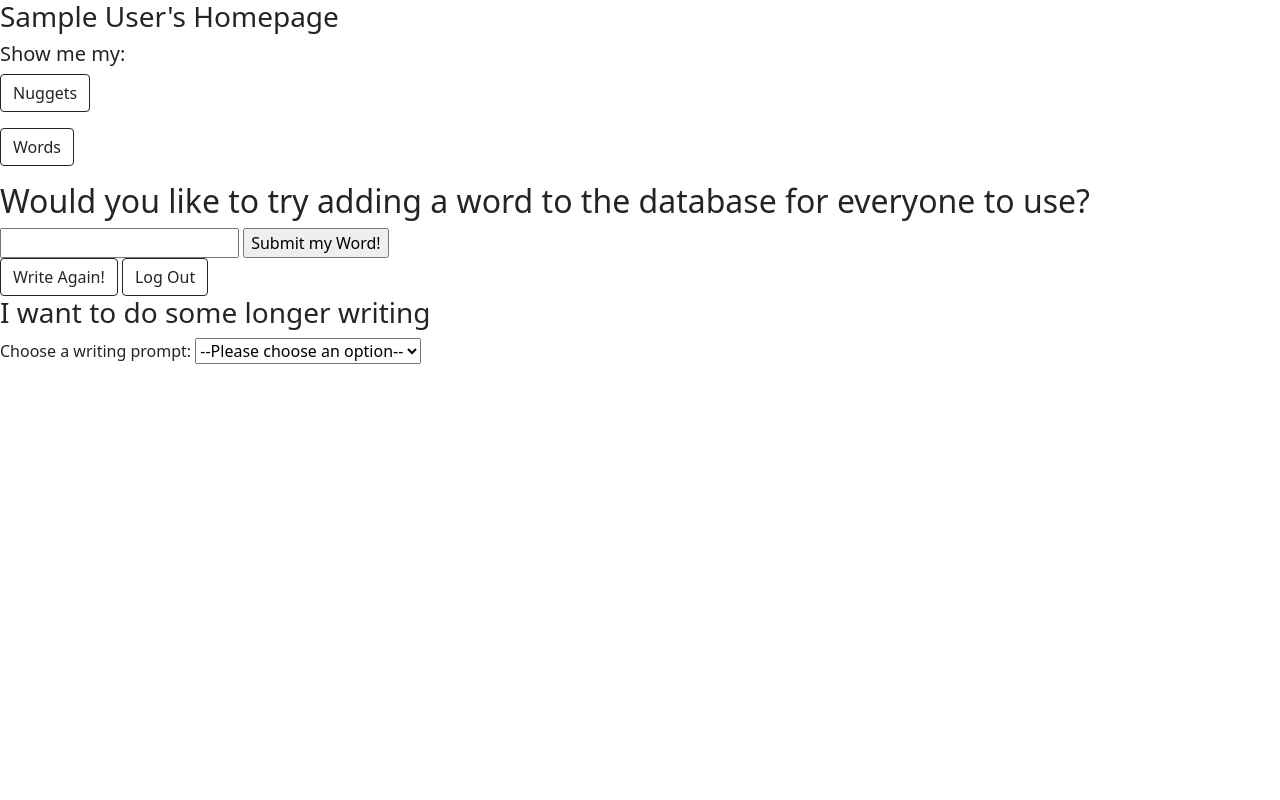
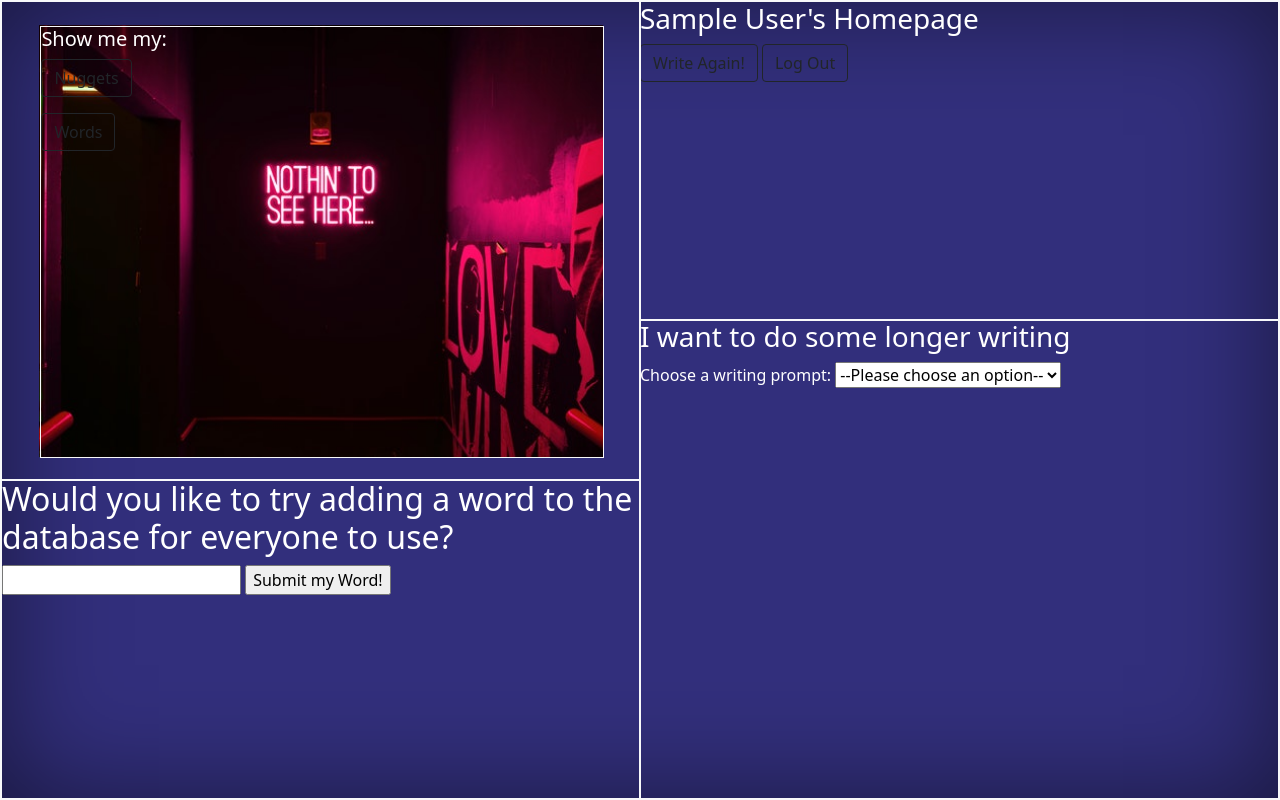
Before and after one commit to VallieTracy/Writing-Prompt-App, a Flask app: page /homepage in a window 1280 px wide. Run offline with Flask 2, Linux system fonts and the light colour scheme; the visitor is signed in with stand-in values (Sample User, id 1); data that the repository does not hold is empty.

Commit message:
have one quarter of homepage looking ok, so want to save at this point

```diff
--- a/static/css/style.css
+++ b/static/css/style.css
@@ -13,6 +13,7 @@
 
 .purple {
     background-color: #322F7C;
+    color: white;
 }
 
 .rocket-color {
@@ -85,8 +86,73 @@
     top: calc(100vh - 88%);
     left: calc((1/3)*(100vw));
     z-index: 3;
+}
 
+.q1 {
+    position: absolute;
+    height: 60vh;
+    width: 50vw;
 }
+
+.q2 {
+    position: absolute;
+    width: 50vw;
+    height: 40vh;
+}
+
+.q3 {
+    position: absolute;
+    width: 50vw;
+    height: 40vh;
+}
+
+.q4 {
+    position: absolute;
+    width: 50vw;
+    height: 60vh;
+}
+
+.quarter-inner {
+    height: 54vh;
+    width: 44vw;
+    position: absolute;
+    left: 3vw;
+    top: 3vh;
+    z-index: 3;
+}
+
+.quarter-img {
+    height: 54vh;
+    width: 44vw;
+    object-fit: cover;
+    position: absolute;
+    top: 3vh;
+    left: 3vw;
+    z-index: 2;
+}
+
+.quarter-ul {
+    left: 0;
+    top: 0;
+    z-index: 3;
+}
+
+.quarter-ll {
+    left: 0;
+    bottom: 0;
+}
+
+.quarter-ur {
+    right: 0;
+    top: 0;
+}
+
+.quarter-lr {
+    right: 0;
+    bottom: 0;
+}
+
+
 
 #email, #password, #first_name, #last_name {
     background-color: transparent;
--- a/templates/homepage.html
+++ b/templates/homepage.html
@@ -2,7 +2,12 @@
 {% block title %}Homepage{% endblock %}
 
 {% block content %}
-    <h3>{{ writer }}'s Homepage</h3>
+<div class='container-fluid backdrop purple border border-light'>
+
+
+    <!-- Upper-Left Corner -->
+    <div class='q1 quarter-ul border border-light'>
+        <div class='quarter-inner border border-light'>
             <h5>Show me my:</h5>
 
             <a class='btn border border-dark' id='get-nuggets' role='button'>Nuggets</a>
@@ -12,17 +17,29 @@
             <a class='btn border border-dark' id='get-words' role='button'>Words</a>
             <p id="no-words"></p>
             <ol id="words"></ol>
+        </div>
+    </div>
 
+
+
+    <!-- Lower-Left Corner -->
+    <div class='q2 quarter-ll border border-light'>
     <h2>Would you like to try adding a word to the database for everyone to use?</h2>
     <form action='/add-word' method='post'>
         <input type='text' name='word' required>
         <input type='submit' value='Submit my Word!'>
     </form>
+    </div>
 
+    <!-- Upper-Right Corner -->
+    <div class='q3 quarter-ur border border-light'>
+        <h3>{{ writer }}'s Homepage</h3>
         <a class='btn border border-dark' role='button' href='/new-prompt'>Write Again!</a>
+        <a class='btn border border-dark' role='button' href='/logout'>Log Out</a>
+    </div>
 
-    <a class='btn border border-dark' role='button' href='/logout'>Log Out</a>
-
+    <!-- Lower-Right Corner -->
+    <div class='q4 quarter-lr border border-light'>
     <h3>I want to do some longer writing</h3>
 
     <form action='/longer-prompt' method="get">
@@ -34,9 +51,12 @@
              {% endfor %}
         </select>
     </form>
+    </div>
 
 
 
+    <img src='/static/Images/nothing-small.jpg' class='quarter-img'>
+</div> <!-- End of continer-fluid backdrop purple class-->
 
 
 
```
Also changed, not shown: static/Images/chair-small.jpg (added), static/Images/kid-small.jpg (added), 2 other files. Lines whose indentation alone changed are shown as unchanged.
